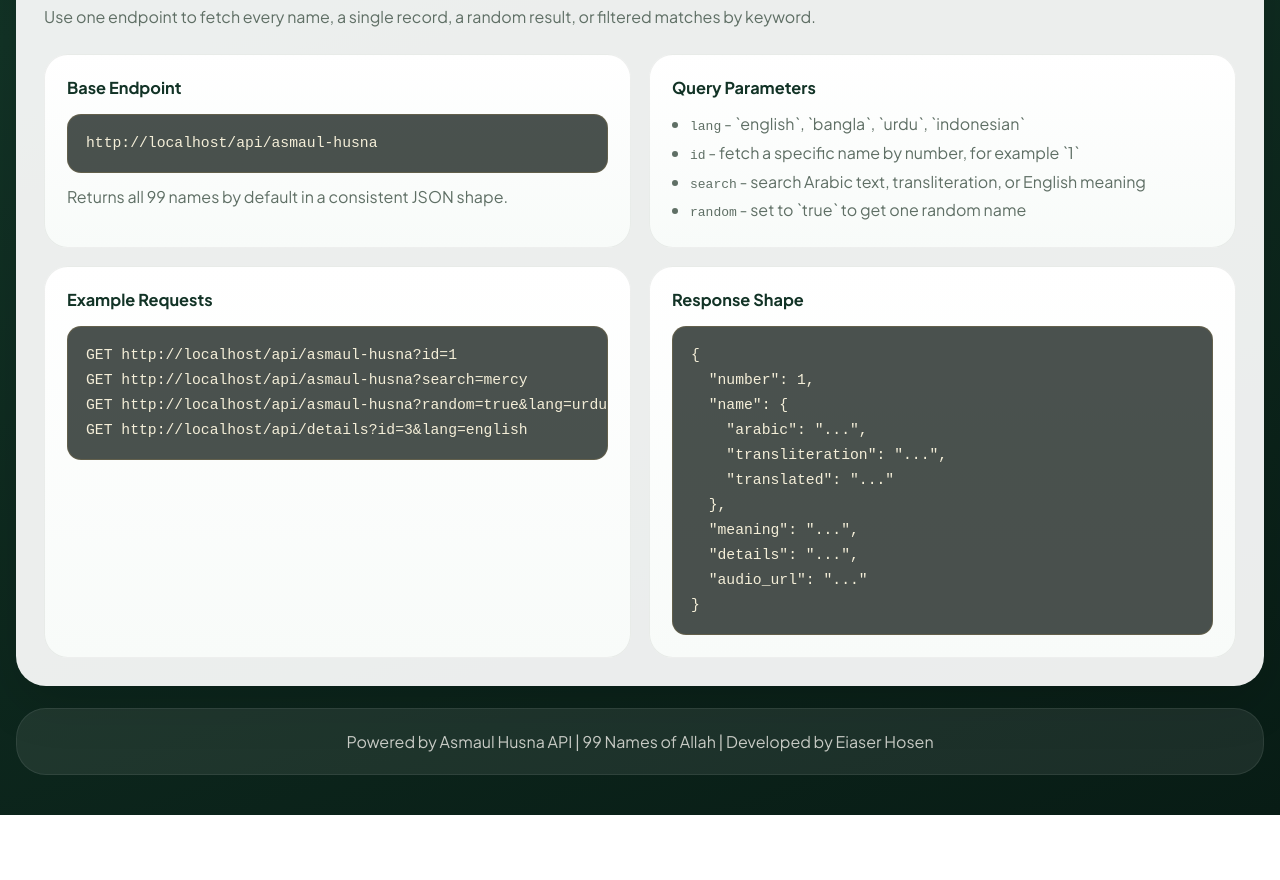
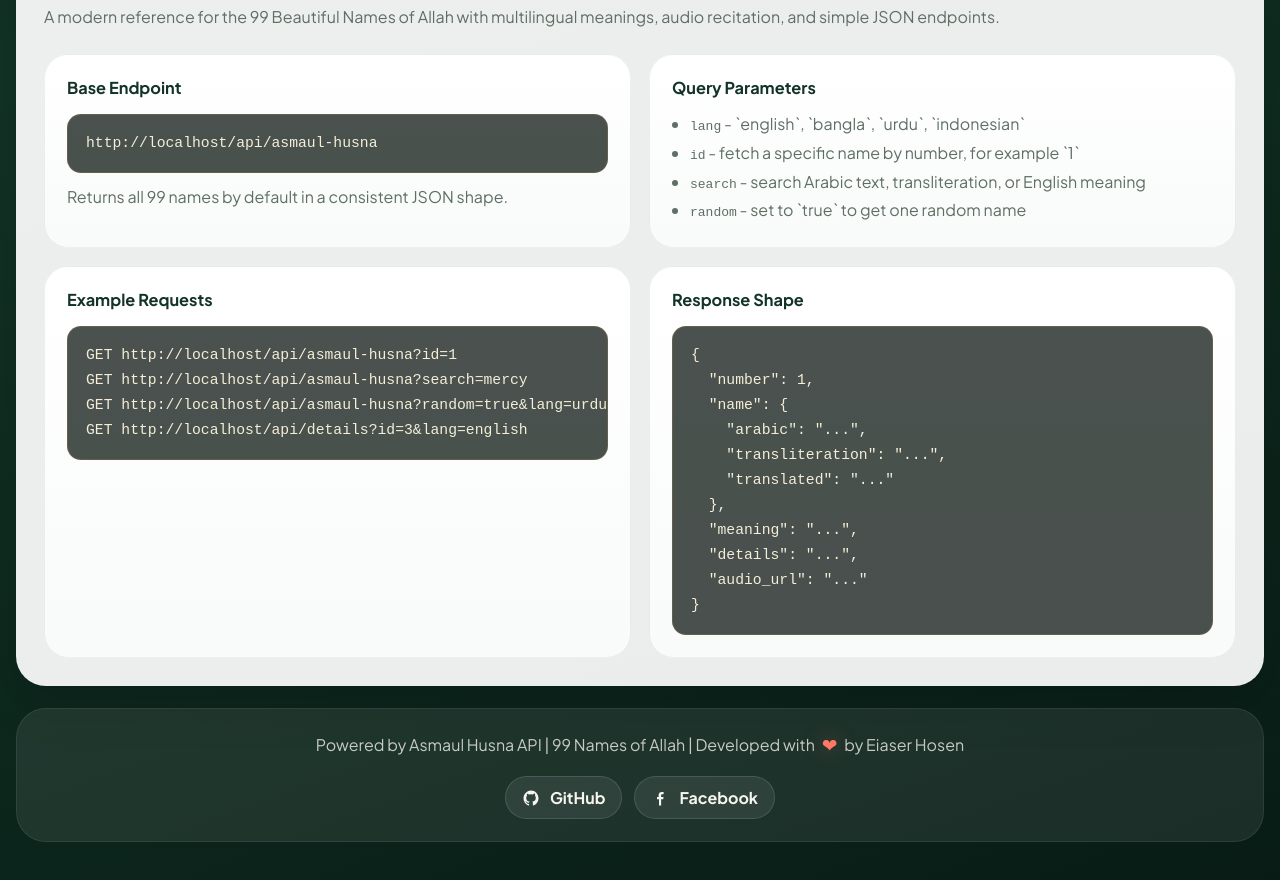
Before and after one commit to eiaserbd/asmaul-husna-api, a website: page public/index.html in a window 1280 px wide. Shown: the part 1098-1978 px from the top of the page. Before the commit the page ends 1913 px from the top, so only its background shows below. Drawn offline with Linux system fonts and the light colour scheme; no server answers.

Commit message:
Polish docs section and modal layout

```diff
--- a/public/index.html
+++ b/public/index.html
@@ -93,11 +93,11 @@
         <main>
             <section id="namesGrid" class="names-grid" aria-live="polite"></section>
 
-            <section class="docs-section">
+            <section class="docs-section" id="api-documentation">
                 <div class="section-heading">
-                    <span class="eyebrow">API Documentation</span>
+                    <a class="eyebrow docs-link" href="#api-documentation">API Documentation</a>
                     <h2>Built for quick integration</h2>
-                    <p>Use one endpoint to fetch every name, a single record, a random result, or filtered matches by keyword.</p>
+                    <p>A modern reference for the 99 Beautiful Names of Allah with multilingual meanings, audio recitation, and simple JSON endpoints.</p>
                 </div>
 
                 <div class="docs-grid">
@@ -144,7 +144,25 @@ GET /api/details?id=3&lang=english</code></pre>
         </main>
 
         <footer class="footer">
-            <p>Powered by Asmaul Husna API | 99 Names of Allah | Developed by Eiaser Hosen</p>
+            <p class="footer-line">
+                Powered by Asmaul Husna API | 99 Names of Allah | Developed with
+                <span class="footer-heart" aria-label="love">&#10084;</span>
+                by Eiaser Hosen
+            </p>
+            <div class="footer-socials" aria-label="Footer social links">
+                <a class="footer-social-link" href="https://github.com/eiaserbd/" target="_blank" rel="noreferrer" aria-label="Visit GitHub profile">
+                    <svg viewBox="0 0 24 24" aria-hidden="true">
+                        <path d="M12 2C6.477 2 2 6.589 2 12.248c0 4.527 2.865 8.366 6.839 9.722.5.095.682-.223.682-.495 0-.244-.009-.89-.014-1.747-2.782.619-3.369-1.385-3.369-1.385-.455-1.179-1.11-1.493-1.11-1.493-.908-.636.069-.623.069-.623 1.004.072 1.532 1.055 1.532 1.055.892 1.572 2.341 1.118 2.91.855.091-.662.349-1.118.635-1.375-2.221-.258-4.555-1.14-4.555-5.074 0-1.121.39-2.038 1.029-2.757-.103-.259-.446-1.301.098-2.712 0 0 .84-.276 2.75 1.053A9.33 9.33 0 0 1 12 6.836a9.3 9.3 0 0 1 2.504.347c1.909-1.329 2.748-1.053 2.748-1.053.546 1.411.202 2.453.1 2.712.64.719 1.027 1.636 1.027 2.757 0 3.944-2.338 4.813-4.566 5.066.359.318.679.946.679 1.907 0 1.377-.012 2.487-.012 2.826 0 .274.18.594.688.493C19.138 20.61 22 16.773 22 12.248 22 6.589 17.523 2 12 2Z"></path>
+                    </svg>
+                    <span>GitHub</span>
+                </a>
+                <a class="footer-social-link" href="https://www.facebook.com/profile.php?id=61577537071630" target="_blank" rel="noreferrer" aria-label="Visit Facebook profile">
+                    <svg viewBox="0 0 24 24" aria-hidden="true">
+                        <path d="M13.5 22v-8.2h2.8l.42-3.2h-3.22V8.56c0-.93.26-1.56 1.6-1.56h1.71V4.13c-.3-.04-1.31-.13-2.49-.13-2.46 0-4.15 1.5-4.15 4.26v2.34H8v3.2h2.68V22h2.82Z"></path>
+                    </svg>
+                    <span>Facebook</span>
+                </a>
+            </div>
         </footer>
     </div>
 
--- a/public/style.css
+++ b/public/style.css
@@ -103,6 +103,17 @@ body {
     font-weight: 700;
     letter-spacing: 0.08em;
     text-transform: uppercase;
+}
+
+.docs-link {
+    text-decoration: none;
+}
+
+.docs-link:hover,
+.docs-link:focus-visible {
+    background: rgba(244, 185, 66, 0.18);
+    color: #102117;
+    outline: none;
 }
 
 .hero-socials {
@@ -455,7 +466,7 @@ body {
     color: #17422d;
     font-size: 2.2rem;
     line-height: 1.35;
-    text-align: right;
+    text-align: center;
 }
 
 .name-transliteration {
@@ -592,6 +603,7 @@ body {
     margin-top: 18px;
     color: #17422d;
     font-size: clamp(2.6rem, 6vw, 3.4rem);
+    text-align: center;
 }
 
 .modal-transliteration {
@@ -642,11 +654,28 @@ body {
     color: #554a33;
     font-size: 0.92rem;
     line-height: 1.9;
+    max-height: min(34vh, 280px);
+    overflow-y: auto;
+    padding-right: 8px;
 }
 
 .modal-details-body strong {
     color: #7a4d00;
     font-weight: 800;
+}
+
+.modal-details-body::-webkit-scrollbar {
+    width: 8px;
+}
+
+.modal-details-body::-webkit-scrollbar-track {
+    background: rgba(122, 77, 0, 0.08);
+    border-radius: 999px;
+}
+
+.modal-details-body::-webkit-scrollbar-thumb {
+    background: rgba(214, 150, 35, 0.55);
+    border-radius: 999px;
 }
 
 .footer {
@@ -659,6 +688,58 @@ body {
 
 .footer p {
     margin: 0;
+}
+
+.footer-line {
+    display: flex;
+    align-items: center;
+    justify-content: center;
+    gap: 8px;
+    flex-wrap: wrap;
+    line-height: 1.8;
+}
+
+.footer-heart {
+    display: inline-block;
+    color: #ff7865;
+    text-shadow: 0 0 18px rgba(255, 120, 101, 0.45);
+    animation: pulseHeart 1.4s ease-in-out infinite;
+}
+
+.footer-socials {
+    display: flex;
+    justify-content: center;
+    gap: 12px;
+    flex-wrap: wrap;
+    margin-top: 16px;
+}
+
+.footer-social-link {
+    display: inline-flex;
+    align-items: center;
+    gap: 10px;
+    padding: 10px 16px;
+    border-radius: 999px;
+    background: rgba(255, 255, 255, 0.08);
+    border: 1px solid rgba(255, 255, 255, 0.12);
+    color: var(--heading);
+    text-decoration: none;
+    font-weight: 700;
+    transition: transform 0.2s ease, background 0.2s ease, box-shadow 0.2s ease;
+}
+
+.footer-social-link:hover,
+.footer-social-link:focus-visible {
+    transform: translateY(-2px);
+    background: rgba(244, 185, 66, 0.18);
+    box-shadow: 0 12px 28px rgba(0, 0, 0, 0.18);
+    outline: none;
+}
+
+.footer-social-link svg {
+    width: 18px;
+    height: 18px;
+    fill: currentColor;
 }
 
 ::selection {
@@ -713,6 +794,16 @@ body {
     to {
         opacity: 1;
         transform: translateY(0);
+    }
+}
+
+@keyframes pulseHeart {
+    0%,
+    100% {
+        transform: scale(1);
+    }
+    50% {
+        transform: scale(1.18);
     }
 }
 
```
